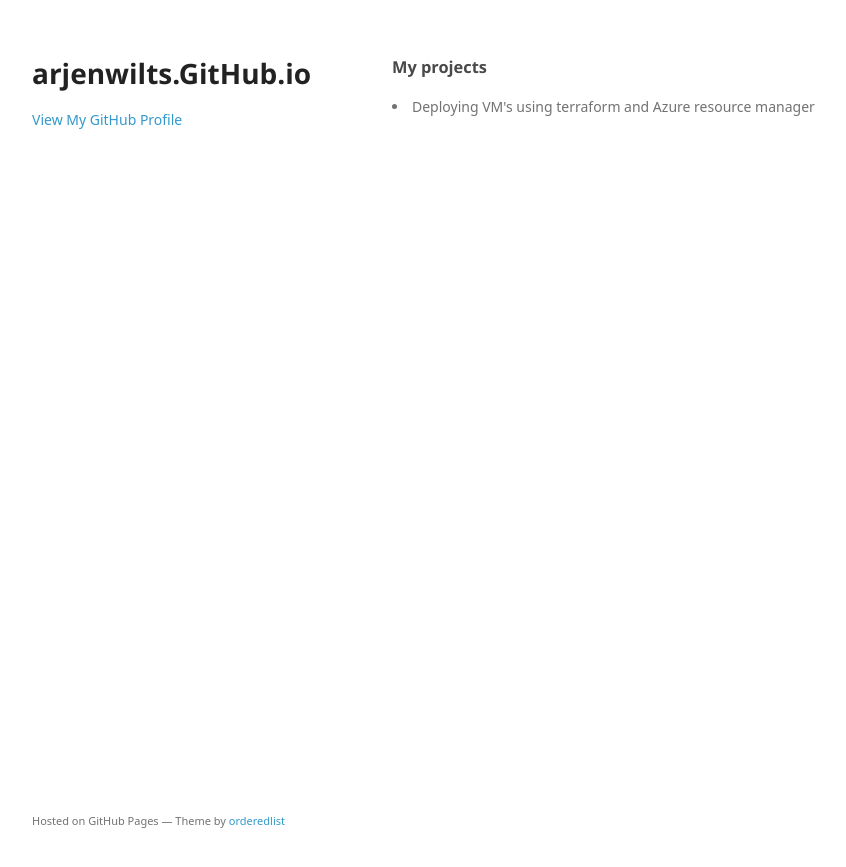
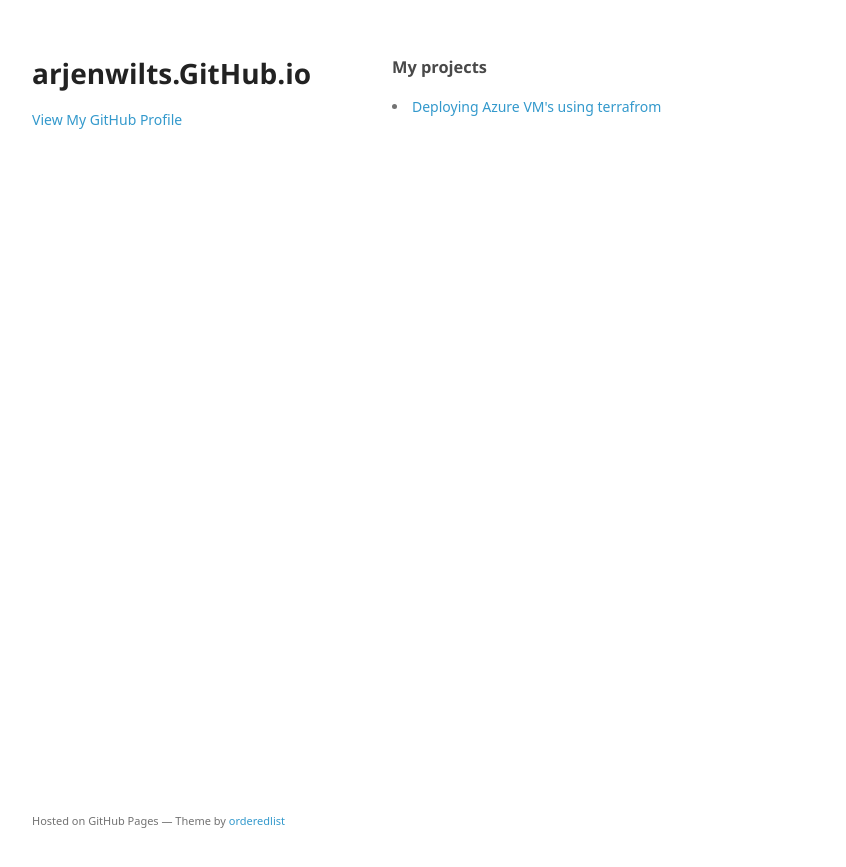
Before and after one commit to arjenwilly/arjenwilly.github.io, a Jekyll site: the page index.html, which Jekyll copies as it is, in a window 1280 px wide. Shown: the top 867 px of the page, without its empty margins (178-1024 px from the left). Built offline with Jekyll 4.4.1, drawn with Linux system fonts in a browser that asks for light colours; some web fonts are replaced.

Commit message:
Update index.html

```diff
--- a/index.html
+++ b/index.html
@@ -26,9 +26,9 @@
 <h3>
   My projects
 </h3>
-<li>Deploying VM's using terraform and Azure resource manager</li>
 
 
+<li><a href="terraform.html">Deploying Azure VM's using terrafrom</a>
 
       </section>
       <footer>
```
